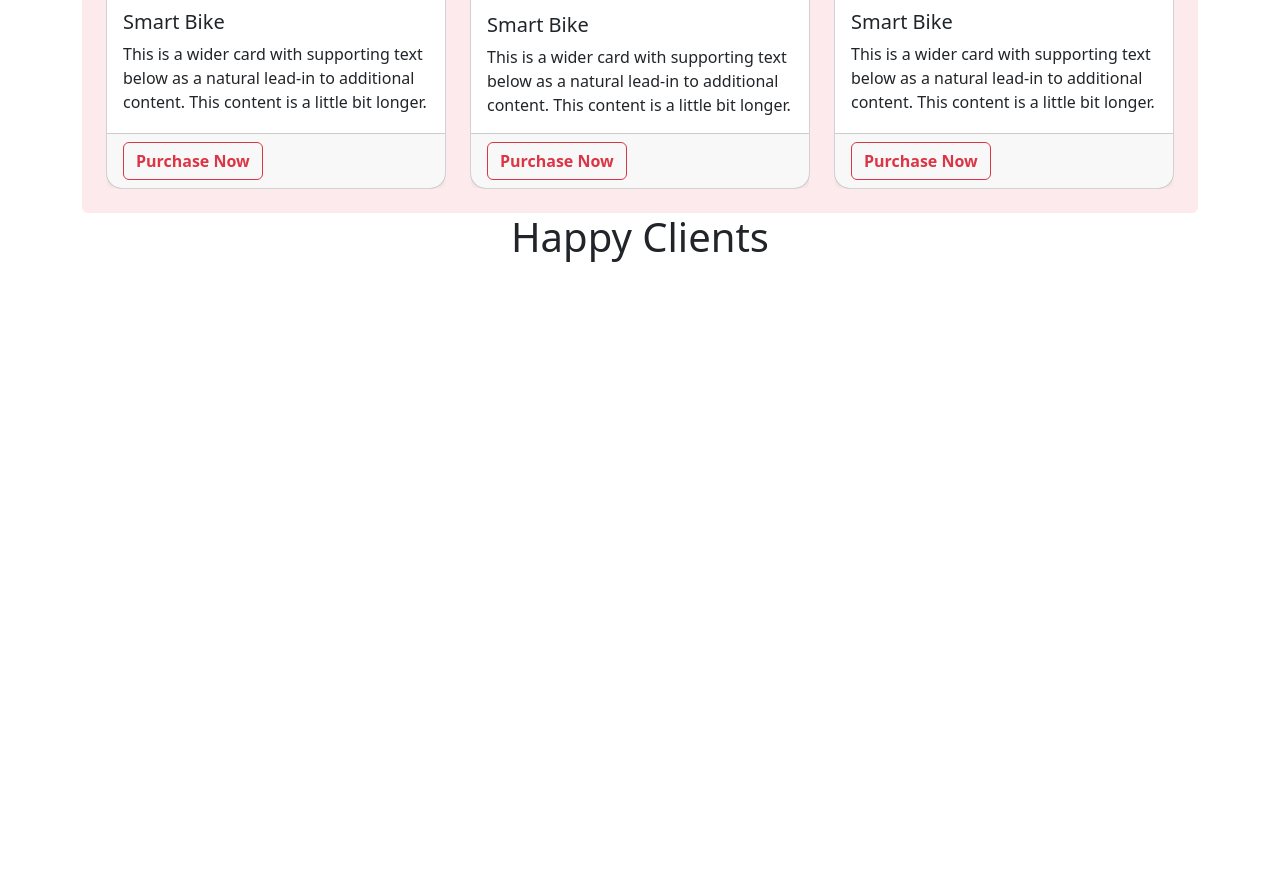
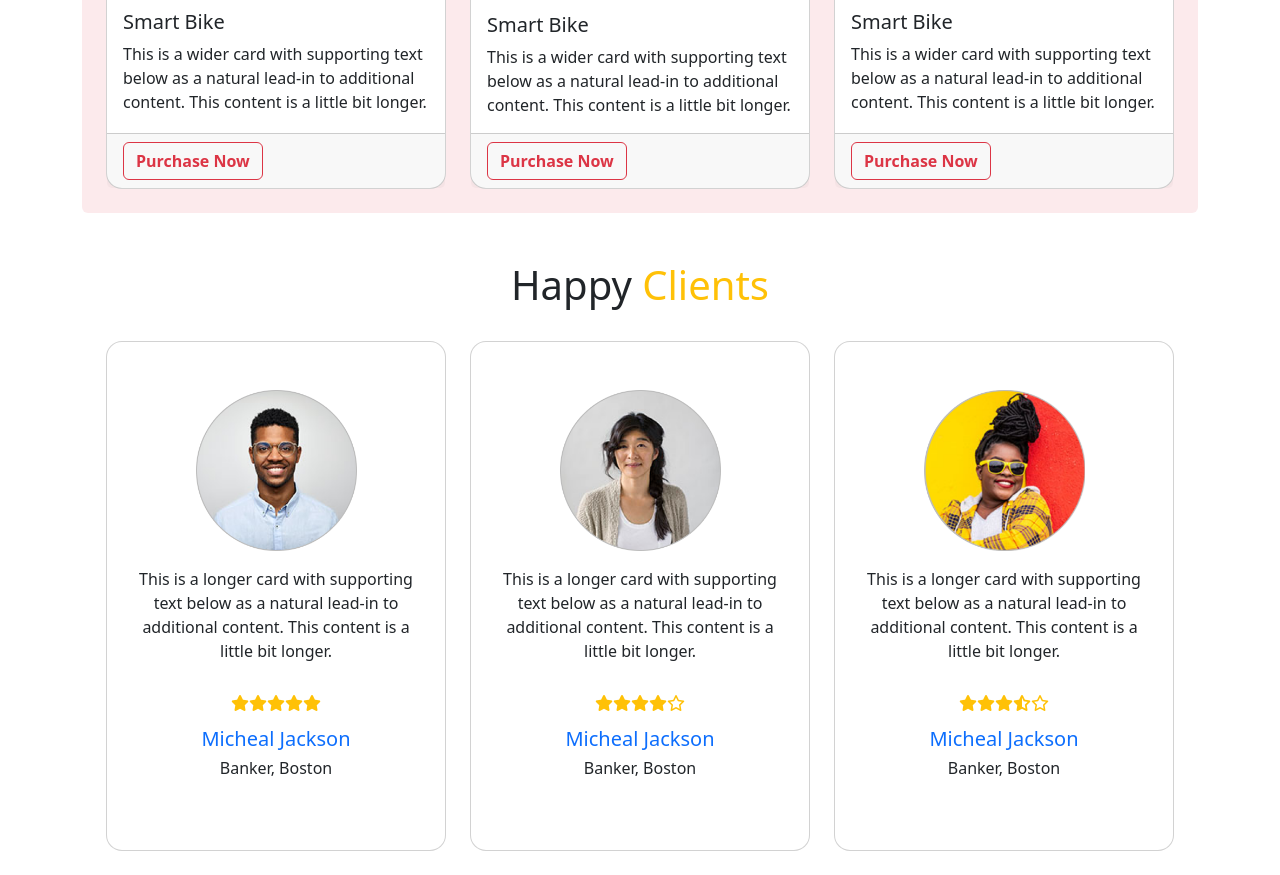
Before and after one commit to nafismahamudshahin/biker-zone, a plain HTML site: page index.html in a window 1280 px wide. Shown: the part 1408-2283 px from the top of the page. Before the commit the page ends 1677 px from the top, so only its background shows below. Drawn offline with nearby package versions, Linux system fonts and the light colour scheme.

Commit message:
Happy Clients section styles

```diff
--- a/index.html
+++ b/index.html
@@ -170,8 +170,65 @@
               </div>
         </section>
         <!-- Happy Clients  -->
-        <section>
-            <h1 class="text-center">Happy Clients</h1>
+        <section class="mt-5">
+            <h1 class="text-center">Happy <span class="text-warning">Clients</span></h1>
+            <!-- cards clients -->
+            <div class="row row-cols-1 row-cols-md-3 g-4 p-4">
+                <div class="col">
+                  <div class="card text-center px-2 py-5 rounded-4">
+                    <img src="images/user-1.png" class="card-img-top w-50 mx-auto" alt="...">
+                    <div class="card-body">
+
+                       <p class="card-text">This is a longer card with supporting text below as a natural lead-in to additional content. This content is a little bit longer.</p>
+                        <div class="icons d-flex p-3 justify-content-center">
+                            <i class="fa-solid fa-star text-warning"></i>
+                            <i class="fa-solid fa-star text-warning"></i>
+                            <i class="fa-solid fa-star text-warning"></i>
+                            <i class="fa-solid fa-star text-warning"></i>
+                            <i class="fa-solid fa-star text-warning"></i>
+                        </div>
+                       <h5 class="card-title text-primary">Micheal Jackson</h5>
+                       <h6>Banker, Boston</h6>
+                    </div>
+                  </div>
+                </div>
+                <div class="col">
+                  <div class="card text-center px-2 py-5 rounded-4">
+                    <img src="images/user-2.png" class="card-img-top w-50 mx-auto" alt="...">
+                    <div class="card-body">
+
+                       <p class="card-text">This is a longer card with supporting text below as a natural lead-in to additional content. This content is a little bit longer.</p>
+                        <div class="icons d-flex p-3 justify-content-center">
+                            <i class="fa-solid fa-star text-warning"></i>
+                            <i class="fa-solid fa-star text-warning"></i>
+                            <i class="fa-solid fa-star text-warning"></i>
+                            <i class="fa-solid fa-star text-warning"></i>
+                            <i class="fa-regular fa-star text-warning"></i>
+                        </div>
+                       <h5 class="card-title text-primary">Micheal Jackson</h5>
+                       <h6>Banker, Boston</h6>
+                    </div>
+                  </div>
+                </div>
+                <div class="col">
+                  <div class="card text-center px-2 py-5 rounded-4">
+                    <img src="images/user-3.png" class="card-img-top w-50 mx-auto" alt="...">
+                    <div class="card-body">
+
+                       <p class="card-text">This is a longer card with supporting text below as a natural lead-in to additional content. This content is a little bit longer.</p>
+                        <div class="icons d-flex p-3 justify-content-center">
+                            <i class="fa-solid fa-star text-warning"></i>
+                            <i class="fa-solid fa-star text-warning"></i>
+                            <i class="fa-solid fa-star text-warning"></i>
+                            <i class="fa-solid fa-star-half-stroke text-warning"></i>
+                            <i class="fa-regular fa-star text-warning"></i>
+                        </div>
+                       <h5 class="card-title text-primary">Micheal Jackson</h5>
+                       <h6>Banker, Boston</h6>
+                    </div>
+                  </div>
+                </div>
+              </div>
         </section>
     </main>
     <!-- main section end -->
```
